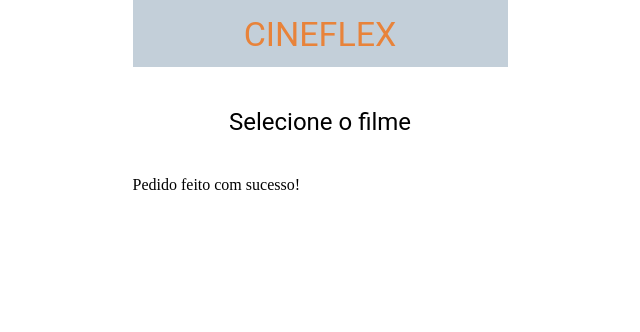
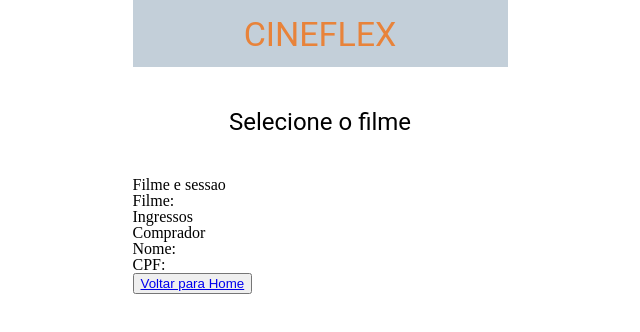
Before and after one commit to pedrorosadomingues/projeto10-cineflex, a React (Create React App) app: page /success in a window 1280 px wide. Shown: the top 332 px of the page, without its empty margins (320-960 px from the left). Built offline with nearby package versions, Linux system fonts and the light colour scheme.

Commit message:
Requisito: clique voltar para home e zerar pedido ok

```diff
--- a/src/App.js
+++ b/src/App.js
@@ -9,7 +9,7 @@ import { useState } from "react";
 
 export default function App() {
   const [selectedFilm, setSelectedFilm] = useState({})
-  const [form, setForm] = useState({ids: [], name: "", cpf: ""});
+  const [form, setForm] = useState({ids: [], name: "", cpf: "" , seats: []});
 
   return (
     <BrowserRouter>
@@ -18,6 +18,7 @@ export default function App() {
         <Routes>
           <Route path="/" element= {<Films
           setSelectedFilm={setSelectedFilm}
+          setForm={setForm}
           />} />
           <Route path="/sessions/:filmId" element={ <Sessions
           selectedFilm={selectedFilm}
@@ -30,7 +31,11 @@ export default function App() {
           form={form}
           setForm={setForm}
           /> } />
-          <Route path="/success" element={<Success form={form} />} />
+          <Route
+           path="/success" element={<Success
+           form={form}
+           selectedFilm={selectedFilm}
+           />} />
         </Routes>
       </Cineflex>
     </BrowserRouter>
--- a/src/components/Films.js
+++ b/src/components/Films.js
@@ -3,27 +3,28 @@ import axios from "axios"
 import styled from 'styled-components'
 import { Link } from "react-router-dom"
 
-export default function Films({setSelectedFilm}) {
+
+export default function Films({ setSelectedFilm, setForm }) {
     const [films, setFilms] = useState(undefined)
 
-    function selectFilm(film){
-
+    function selectFilm(film) {
         setSelectedFilm(film)
     }
     useEffect(() => {
+        setForm({ ids: [], name: "", cpf: "", seats: [] });
         const URL = "https://mock-api.driven.com.br/api/v8/cineflex/movies"
         const promise = axios.get(URL)
         promise.then(res => setFilms(res.data))
         promise.catch(err => console.log(err.response.data))
     }, [])
 
-    if(films===undefined) return <div>Carregando...</div>
+    if (films === undefined) return <div>Carregando...</div>
 
     return (
         <FilmsContainer>
             {films.map(film =>
             (<Link key={film.id} to={`/sessions/${film.id}`}>
-                <Film onClick={()=>selectFilm(film)} >
+                <Film onClick={() => selectFilm(film)} >
                     <img src={film.posterURL} alt="Filme 1" />
                 </Film>
             </Link>)
--- a/src/components/Seat.js
+++ b/src/components/Seat.js
@@ -16,22 +16,24 @@ export default function Seat({ seat, form, setForm }) {
     const [seatState, setSeat] = useState(seat)
 
     let arrayIds = form.ids
+    let arraySeats = form.seats
 
-    function selectSeat(isAvailable, id) {
-        if (!isAvailable) {
+    function selectSeat( seat) {
+        if (!seat.isAvailable) {
             alert('Esse assento não está disponível')
         }
-        if (isAvailable === true) {
-            arrayIds.push(id)
+        if (seat.isAvailable === true) {
+            arrayIds.push(seat.id)
+            arraySeats.push(seat.name)
             setSeat({ ...seatState, isAvailable: "selected" })
-            setForm({ ...form, ids: [...arrayIds] })
+            setForm({ ...form, ids: [...arrayIds], seats: [...arraySeats] })
         }
-        if (isAvailable === 'selected') {
+        if (seat.isAvailable === 'selected') {
             setSeat({ ...seatState, isAvailable: true })
         }
     }
     return (
-        <SeatStyled onClick={() => selectSeat(seatState.isAvailable, seat.id)} status={seatState.isAvailable}>{seat.name}</SeatStyled>
+        <SeatStyled onClick={() => selectSeat(seatState)} status={seatState.isAvailable}>{seat.name}</SeatStyled>
     )
 }
 
--- a/src/components/Seats.js
+++ b/src/components/Seats.js
@@ -17,7 +17,7 @@ export default function Seats({ selectedFilm, form, setForm }) {
   function bookSeat(e) {
     e.preventDefault();
     const URL = `https://mock-api.driven.com.br/api/v8/cineflex/seats/book-many`
-    const promise = axios.post(URL, form)
+    const promise = axios.post(URL, {ids:form.ids , name: form.name, cpf: form.cpf})
     promise.then(res => navigate('/success'))
   }
 
--- a/src/components/Sessions.js
+++ b/src/components/Sessions.js
@@ -8,10 +8,10 @@ import Footer from './Footer';
 export default function Sessions({selectedFilm, setSelectedFilm}) {
   const { filmId } = useParams();
   const [sessions, setSessions] = useState(undefined)
+console.log(sessions)
+  function selectShowTime(showtime, session){
 
-  function selectShowTime(showtime, weekday){
-
-      setSelectedFilm({...selectedFilm, showTime: weekday +' - ' +  showtime.name})
+      setSelectedFilm({...selectedFilm, showTime: session.weekday +' - ' +  showtime.name , session: session.date + " " + showtime.name })
   }
   useEffect(() => {
     const URL = `https://mock-api.driven.com.br/api/v8/cineflex/movies/${filmId}/showtimes`
@@ -28,7 +28,7 @@ export default function Sessions({selectedFilm, setSelectedFilm}) {
         <Day >{session.weekday} - {session.date}</Day>
         {session.showtimes.map((showtime) =><Link key={showtime.name} to={`/seats/${showtime.id}`}
         >
-        <Time onClick={()=>selectShowTime(showtime, session.weekday)}>{showtime.name}</Time>
+        <Time onClick={()=>selectShowTime(showtime, session)}>{showtime.name}</Time>
         </Link>)}
       </div>
       )}
--- a/src/components/Success.js
+++ b/src/components/Success.js
@@ -1,7 +1,20 @@
-export default function Success() {
+import { Link } from "react-router-dom";
+export default function Success({ form, selectedFilm}) {
     return (
         <div>
-            <h1>Pedido feito com sucesso!</h1>
+            <h1>Filme e sessao</h1>
+            <h2>Filme: {selectedFilm.title}</h2>
+            <h2>{selectedFilm.session}</h2>
+            <h1>Ingressos</h1>
+            {form.seats.map((s) => <h2>Assento: {s}</h2>)}
+
+            <h1>Comprador</h1>
+            <h2>Nome: {form.name}</h2>
+            <h2>CPF: {form.cpf}</h2>
+
+            <button>
+                <Link to="/">Voltar para Home</Link>
+            </button>
         </div>
     )
 }
```
